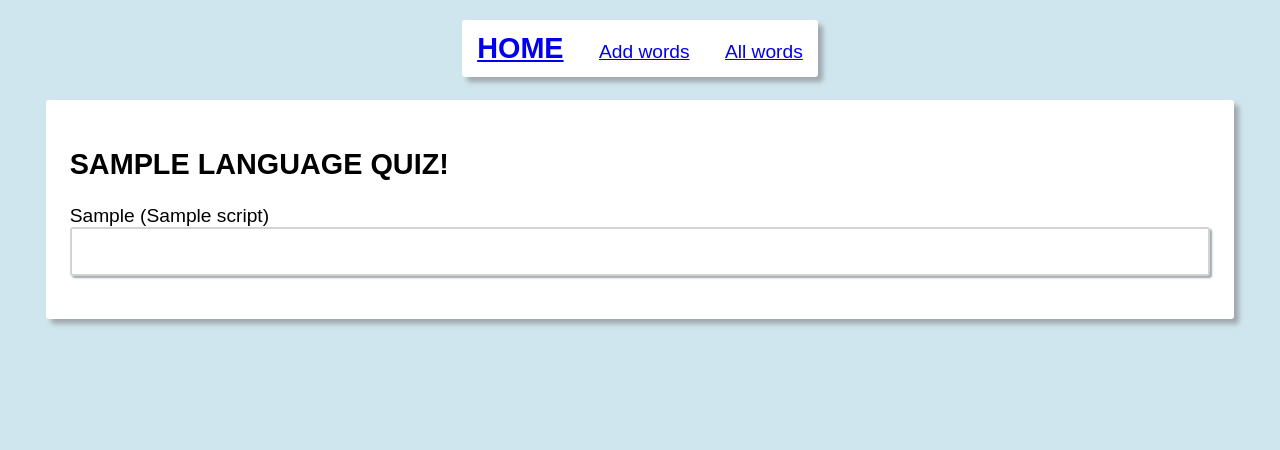
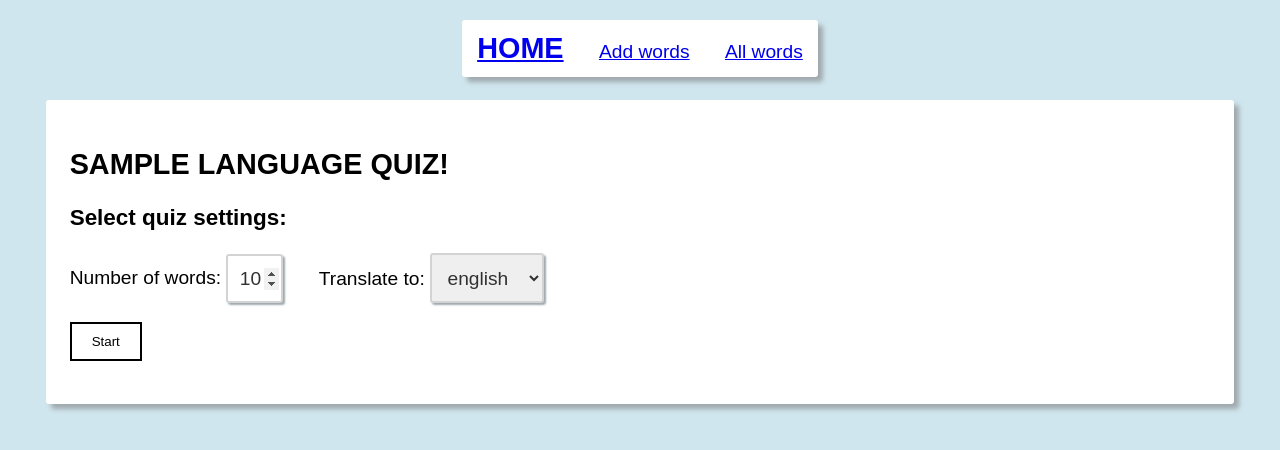
Before and after one commit to jonaengs/glosebok, a Django app: a page that uses quiz/templates/quiz/language_detail.html in a window 1280 px wide. Shown: the top 450 px of the page. Run offline with Django 3.2, Linux system fonts and the light colour scheme; tables that the repository leaves empty hold one stand-in row (values such as "Sample post").

Commit message:
add quiz detail form, specifying number of questions and which way to translate. Add success messages on quizword creation

```diff
--- a/quiz/templates/quiz/language_detail.html
+++ b/quiz/templates/quiz/language_detail.html
@@ -7,22 +7,17 @@
 
 {% block body %}
     <h2>{{ language|upper }} QUIZ!</h2>
-    <form action="" autocomplete="off">
-    {% with language.script_set.all.exists as show_script %}
-    {% for quizword in quizwords %}
-        <p id="p{{ quizword.id }}">
-            <label for="{{ quizword.id }}" id="{{ quizword.id }}-label">
-                {{ quizword.foreign }} ({{ quizword.script }})</label>
-            <input type="text"
-                   correct="{{ quizword.english }}"
-                   onchange="checkAns(event)"
-                   class="answer-input"
-                   id="{{ quizword.id }}"
-                   {% if forloop.first %}autofocus{% endif %}>
-        </p>
-    {% endfor %}
-    {% endwith %}
-    </form>
+    {% if not ready %}
+        {% include 'quiz/quiz_detail_form.html' %}
+    {% elif ready %}
+        {% include 'quiz/quiz_form.html' %}
+        <a href="{% url 'language_detail' slug=language.slug %}">
+        <button>
+            new quiz?
+        </button>
+        </a>
+    {% endif %}
+
 {% endblock %}
 
 {% block script %}
--- /dev/null
+++ b/quiz/templates/quiz/quiz_detail_form.html
@@ -0,0 +1,11 @@
+<h3>Select quiz settings:</h3>
+<form action="" method="GET">
+    <label for="num_qs">Number of words:</label>
+    <input type="number" id="num_qs" name="num_qs" min="1" value="10" style="width: 5%" autofocus>
+    <label for="translate_to" style="padding-left: 30px">Translate to:</label>
+    <select name="translate_to" id="translate_to" style="width: 10%;">
+        <option value="english">english</option>
+        <option value="foreign">{{ language }}</option>
+    </select>
+    <p><button type="submit">Start</button></p>
+</form>
--- a/quiz/views.py
+++ b/quiz/views.py
@@ -1,5 +1,9 @@
+import random
+
 from django.contrib.auth.decorators import permission_required
-from django.http import JsonResponse
+from django.contrib.messages.views import SuccessMessageMixin
+from django.db.models import QuerySet
+from django.http import JsonResponse, QueryDict
 from django.urls import reverse_lazy
 from django.views.generic import DetailView, CreateView, ListView
 
@@ -11,10 +15,29 @@ from quiz.serializers import ScriptSerializer
 class LanguageQuizView(DetailView):
     model = Language
 
+    def get(self, request, *args, **kwargs):
+        num_qs, translate_to = request.GET.get('num_qs'), request.GET.get('translate_to')
+        if num_qs and translate_to:
+            self.ready = True
+            self.num_qs = int(num_qs)
+            self.translate_to = translate_to
+        else:
+            self.ready = False
+        return super(LanguageQuizView, self).get(request, *args, **kwargs)
+
     def get_context_data(self, **kwargs):
         language = kwargs['object']
         ctx = super(LanguageQuizView, self).get_context_data(**kwargs)
-        ctx.update({'quizwords': language.quizword_set.all()})
+        if self.ready:
+            quizwords = language.quizword_set.all()
+            if len(quizwords) >= self.num_qs:
+                quizwords = random.choices(quizwords, k=self.num_qs)
+            ctx.update({
+                'quizwords': quizwords,
+                'show_script': language.script_set.exists(),
+                'ready': self.ready,
+                'translate_to': self.translate_to,
+            })
         return ctx
 
 
@@ -45,10 +68,11 @@ class QuizWordListView(ListView):
         return ctx
 
 
-class QuizWordCreateView(CreateView):
+class QuizWordCreateView(SuccessMessageMixin, CreateView):
     model = QuizWord
     form_class = QuizWordForm
     success_url = reverse_lazy('add_quizword')
+    success_message = "%(english)s - %(foreign)s added successfully"
 
 
 @permission_required('quiz.add_quizword')
--- a/static/css/main.css
+++ b/static/css/main.css
@@ -42,7 +42,7 @@ body {
 }
 
 
-input[type="text"], select {
+input[type="text"], input[type="number"], select {
     border-radius: 3px;
     box-shadow: 2px 2px 2px rgb(159, 169, 173);
     border-style: solid;
```
Also changed, not shown: quiz/templates/quiz/quiz_form.html (added, +26 -0 lines), quiz/templates/quiz/quizword_form.html (+9 -0 lines).
